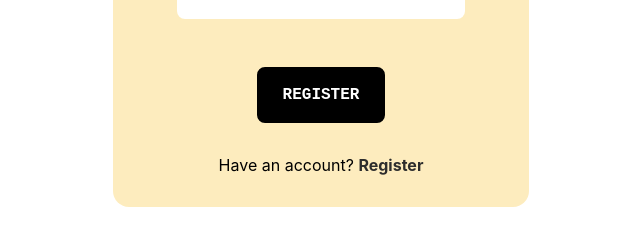
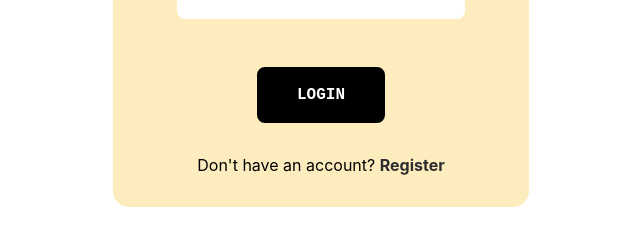
Before and after one commit to The-Four-People/Online-Examination, a React (Create React App) app in the folder client/: page /login in a window 1280 px wide. Shown: the part 369-594 px from the top of the page, without its empty margins (319-959 px from the left). Built offline with nearby package versions, Linux system fonts and the light colour scheme.

Commit message:
Small changes

```diff
--- a/client/src/components/Login.js
+++ b/client/src/components/Login.js
@@ -113,14 +113,13 @@ export default function Login() {
                         minLength="5"
                         maxLength="20"
                         ref={password}
-                    // pattern="^(?=.*[A-Za-z])(?=.*\d)(?=.*[@$!%*#?&])[A-Za-z\d@$!%*#?&]{8,}$"
                     />
 
-                    <input type="submit" value="Register" />
-                    <p className="reg-login">Have an account? <Link className="reg-login-link" to="/register">Register</Link></p>
+                    <input type="submit" value="Login" />
+                    <p className="reg-login">Don't have an account? <Link className="reg-login-link" to="/register">Register</Link></p>
                 </form>
             </div>
-            {isLoggedIn && <Redirect push to="/" />}
+            {isLoggedIn && <Redirect to="/" />}
         </div>
     )
 }
```
